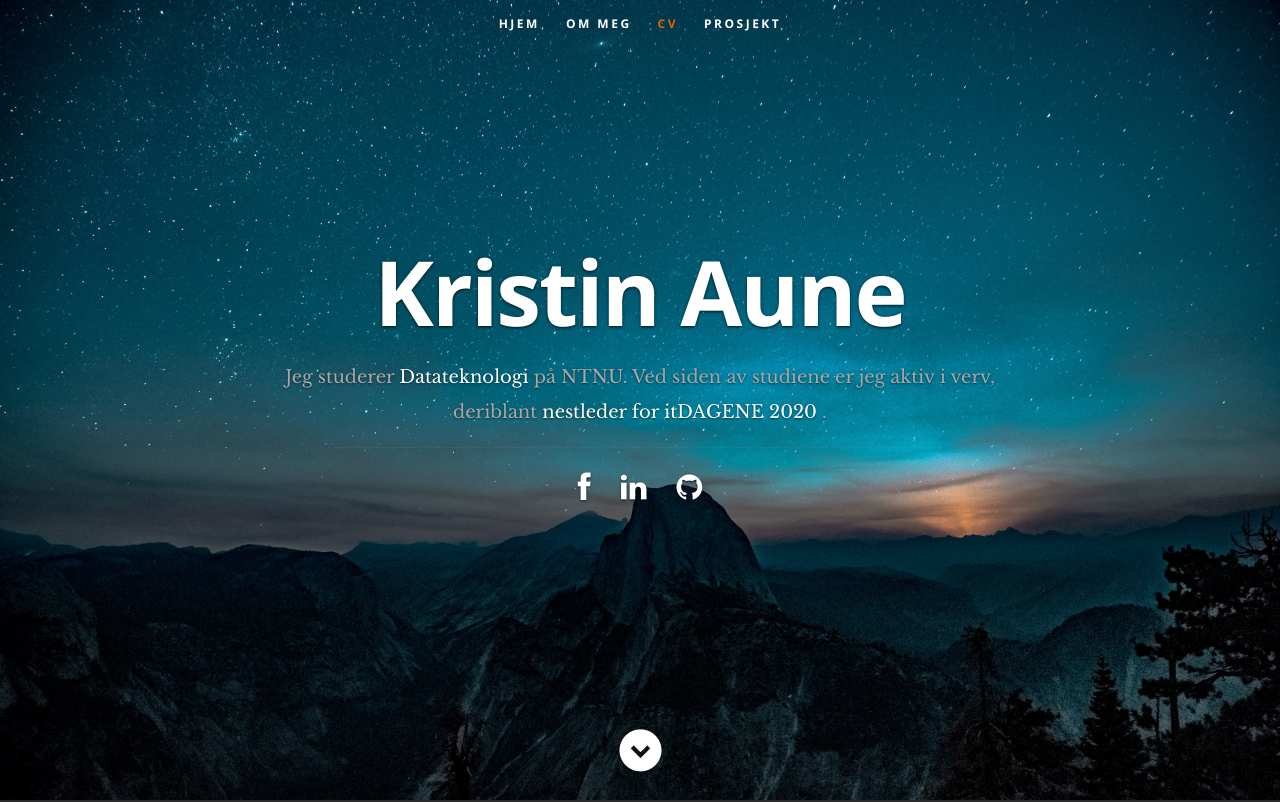
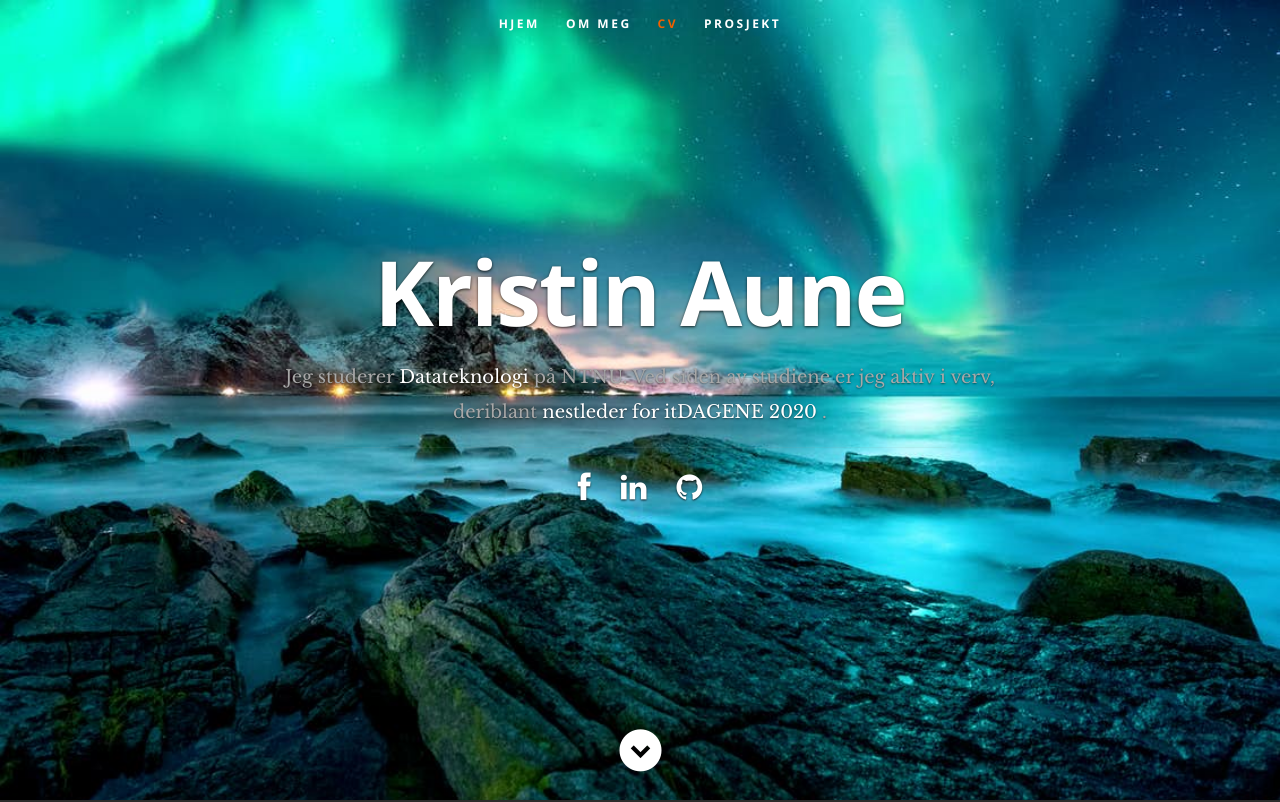
Before and after one commit to kristinaune/react-nettside, a React (Create React App) app: page / in a window 1280 px wide. Shown: the top 802 px of the page. Built offline with nearby package versions, Linux system fonts and the light colour scheme; the HTML template or start-up script is replaced by a standard one.

Commit message:
new update

```diff
--- a/public/css/layout.css
+++ b/public/css/layout.css
@@ -33,7 +33,7 @@
    height: 800px;
    min-height: 500px;
    width: 100%;
-   background: #161415 url(../images/header-background.jpg) no-repeat top center;
+   background: #161415 url(../images/nordlys.jpg) no-repeat top center;
    background-size: cover !important;
 	-webkit-background-size: cover !important;
    text-align: center;
```
Also changed, not shown: public/images/nordlys.jpg (added), 3 other files (tests, documents, lock files or other folders).
